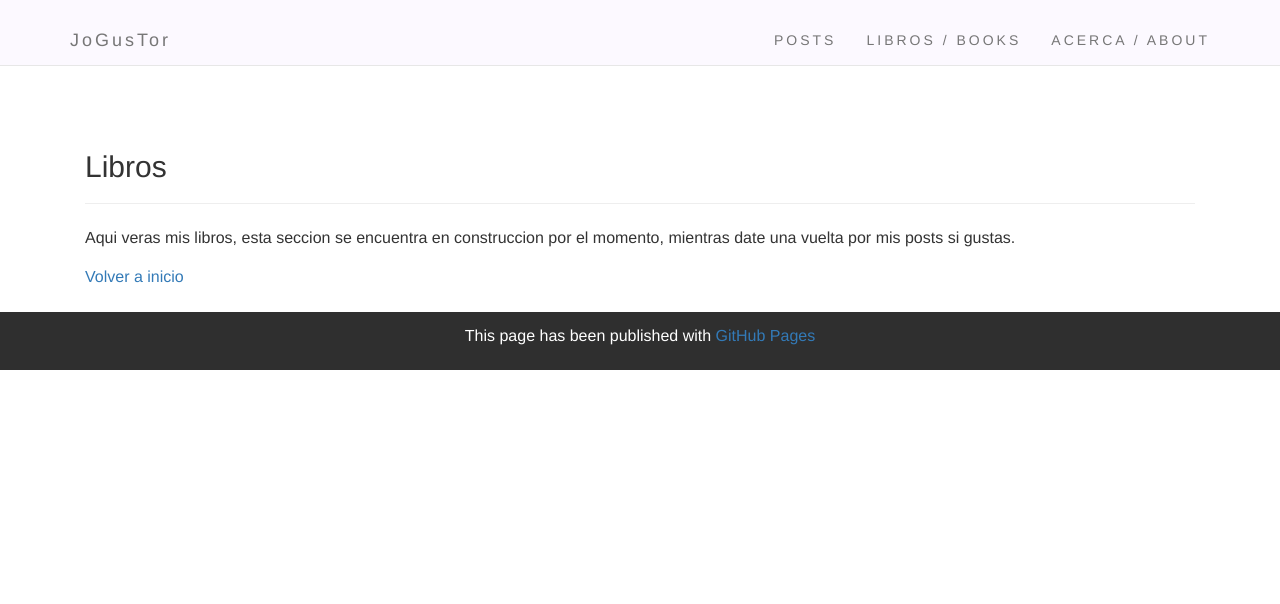
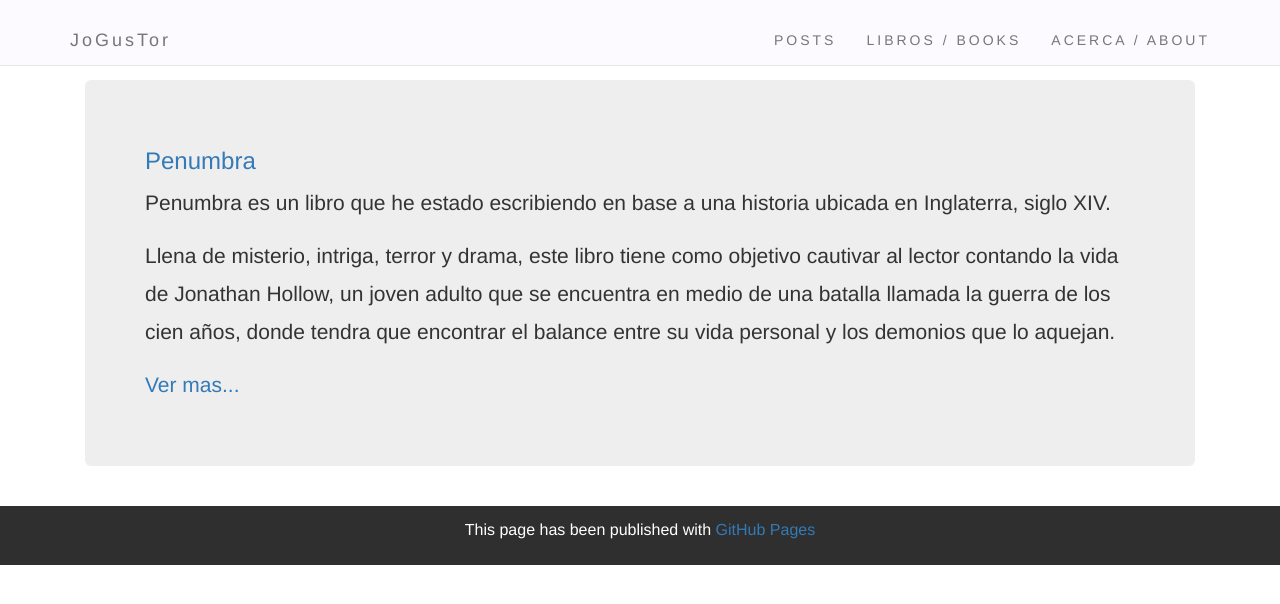
Before and after one commit to JoGusTor/JoGusTor.github.io, a Jekyll site: the page built from libros.html, in a window 1280 px wide. Shown: the top 604 px of the page. Built offline with Jekyll 4.4.1, drawn with Linux system fonts in a browser that asks for light colours; the repository's description, which GitHub fills in, is left out; our own code applies the rules of GitHub Pages for plain Markdown files.

Commit message:
modificate porfavor

```diff
--- a/_layouts/default.html
+++ b/_layouts/default.html
@@ -6,7 +6,7 @@
 
     <!-- MAIN CONTENT -->
     <div class="container-fluid">
-      <section class=" container-fluid text-center">
+      <section id="inicio0"class=" container-fluid text-center">
         <h1> Bienvenido / Welcome</h1>
       </section>
       <section id="inicio1" class="container text-center" >
--- a/assets/css/style.scss
+++ b/assets/css/style.scss
@@ -31,7 +31,7 @@
 body {
     font:  "Montserrat", sans-serif;
     line-height: 1.8;
-    padding-top: 60px;
+    padding-top: 10px;
     margin-top: 60px;
 
 }
@@ -49,3 +49,12 @@ p {font-size: 16px;}
 	margin-bottom: 20px;
 	line-height: 70px
 }
+
+
+#inicio0{
+	background-color: #2f2f2f;
+	padding-top: 10px;
+	padding-bottom: 10px;
+	color: #dfdfdf;
+	line-height: 70px;
+}
--- /dev/null
+++ b/libros.html
@@ -0,0 +1,18 @@
+---
+layout: post
+title: Libros
+permalink: libros
+---
+
+<div class="jumbotron">
+          <h3><a href="/books/penumbra">Penumbra</a></h3>
+		  <p>Penumbra es un libro que he estado escribiendo en base a
+		  una historia ubicada en Inglaterra, siglo XIV.</p>
+
+		  <p>Llena de misterio, intriga, terror y drama, este libro tiene como objetivo cautivar al lector
+		  contando la vida de Jonathan Hollow, un joven adulto que se encuentra en medio de
+		  una batalla llamada la guerra de los cien años, donde tendra que encontrar el
+		  balance entre su vida personal y los demonios que lo aquejan.</p>
+		  <p><a href="/books/penumbra" class="btn-link">Ver mas...</a></p>
+
+</div>
--- a/libros.md
+++ /dev/null
@@ -1,12 +0,0 @@
----
-layout: post
-
----
-
-## [](#header-2)Libros
-* * *
-
-Aqui veras mis libros, esta seccion se encuentra en construccion por el momento,
-mientras date una vuelta por mis posts si gustas.
-
-[Volver a inicio](/)
```
Also changed, not shown: books/penumbra.html (added, +22 -0 lines), 1 other file.
